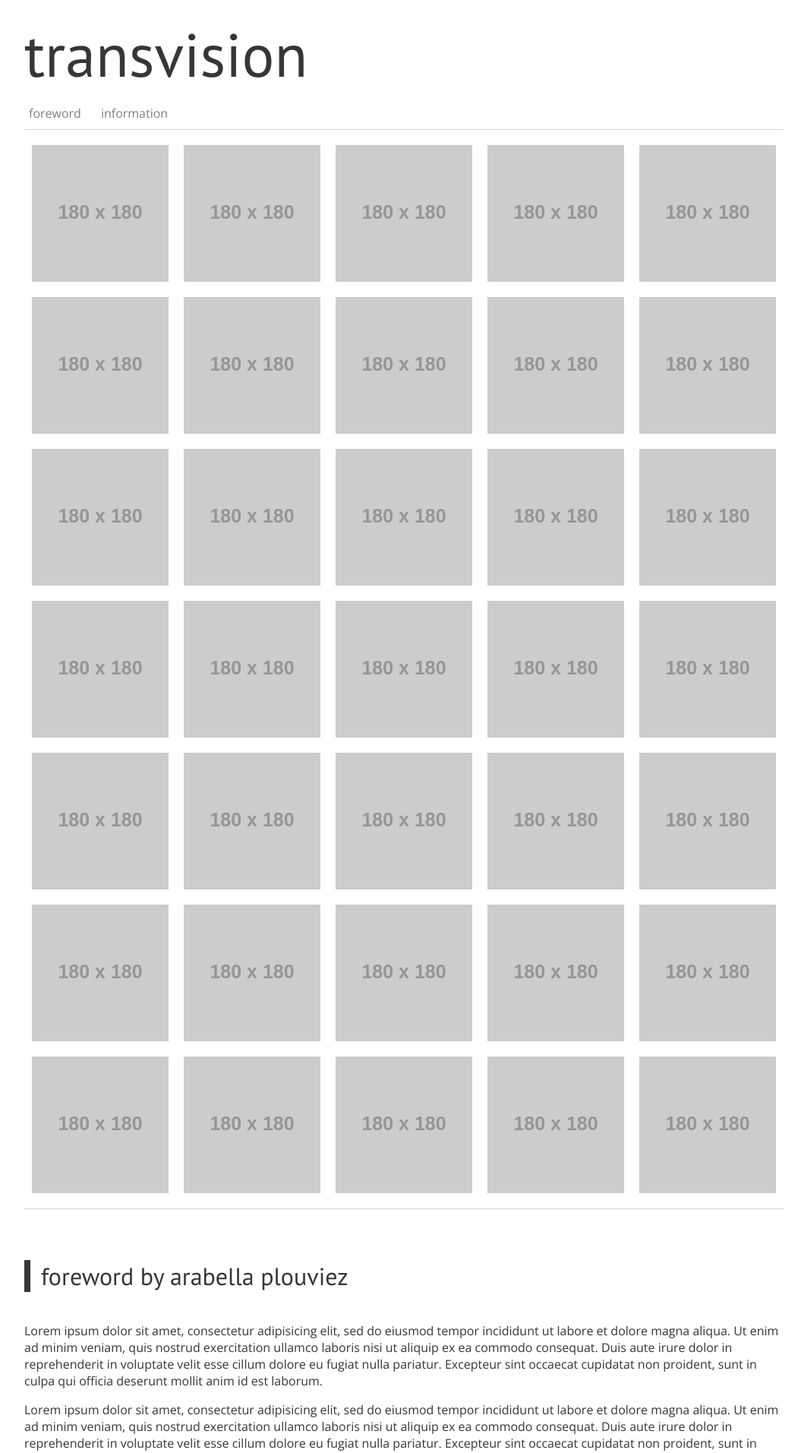
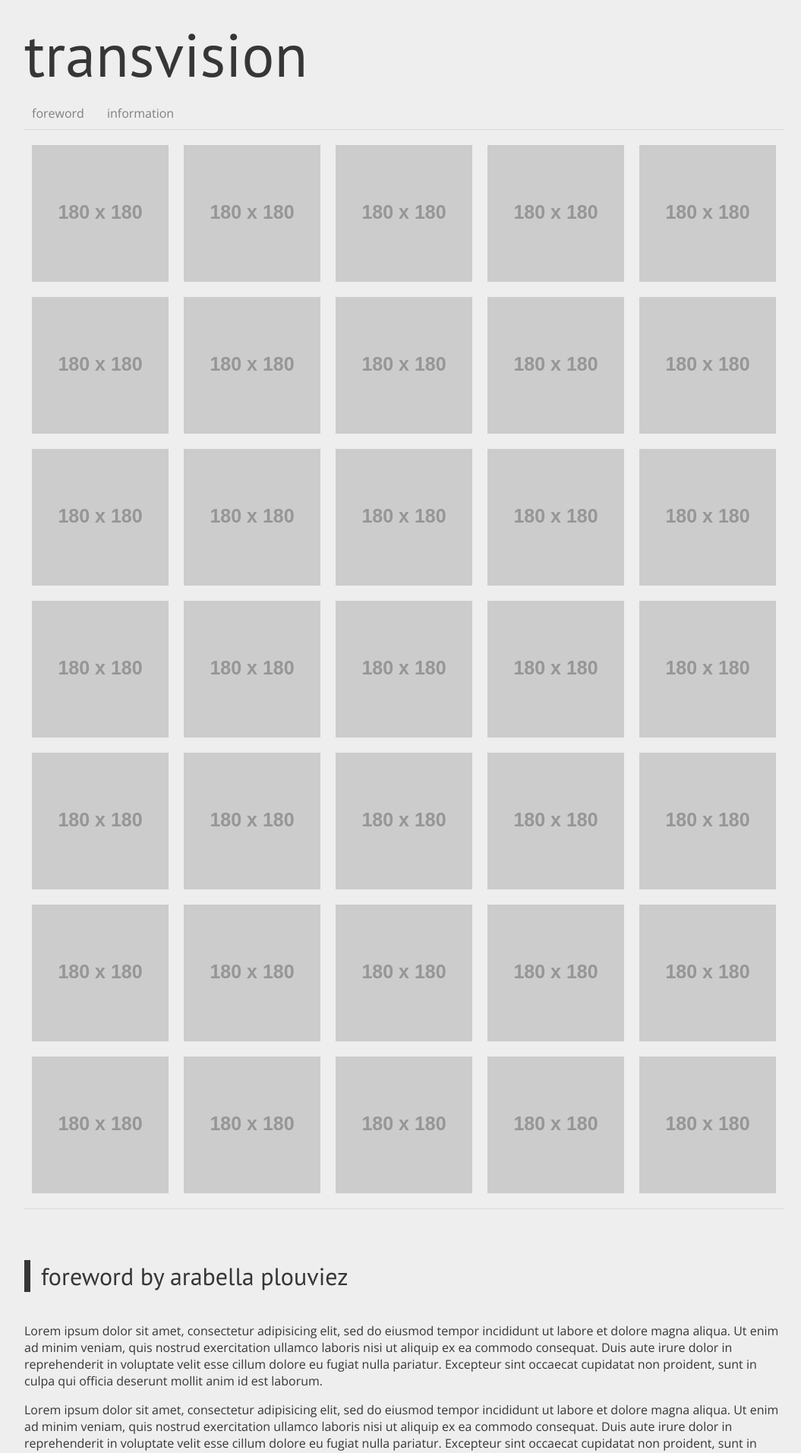
Before and after one commit to transvision/transvision.github.com, a Jekyll site: the page built from index.html, in a window 1280 px wide. Shown: the top 1913 px of the page at 76% size, without its empty margins (108-1163 px from the left). Built offline with Jekyll 4.4.1, drawn with Linux system fonts in a browser that asks for light colours; nearby versions of some CDN libraries.

Commit message:
Tidied up css

```diff
--- a/index.html
+++ b/index.html
@@ -70,7 +70,7 @@
 		<p>Lorem ipsum dolor sit amet, consectetur adipisicing elit, sed do eiusmod tempor incididunt ut labore et dolore magna aliqua. Ut enim ad minim veniam, quis nostrud exercitation ullamco laboris nisi ut aliquip ex ea commodo consequat. Duis aute irure dolor in reprehenderit in voluptate velit esse cillum dolore eu fugiat nulla pariatur. Excepteur sint occaecat cupidatat non proident, sunt in culpa qui officia deserunt mollit anim id est laborum.</p>
 	</section>
 </div>
-<div id="footcontainer">
+<div id="footcontain">
 	<section id="info">
 		<h2>how to find us</h2>
 		<iframe src="https://maps.google.com/maps?f=q&amp;source=s_q&amp;hl=en&amp;geocode=&amp;q=Ashburn+House,+SR27EF&amp;aq=&amp;sll=54.976705,-1.539928&amp;sspn=0.245901,0.567856&amp;ie=UTF8&amp;hq=&amp;hnear=University+of+Sunderland,+Sunderland,+Tyne+and+Wear,+United+Kingdom&amp;t=m&amp;ll=54.912047,-1.411657&amp;spn=0.017268,0.036478&amp;z=14&amp;iwloc=A&amp;output=embed"></iframe>
--- a/static/css/base.css
+++ b/static/css/base.css
@@ -3,7 +3,7 @@
 	padding: 0;
 	font-family: "Open Sans", "Helvetica Neue", Helvetica, Arial, sans-serif;
 	font-size: 1em;
-	background-color: #fff;
+	background-color: #eee;
 	color: #363636;
 }
 
@@ -16,25 +16,25 @@
 	color: #363636;
 }
 
-header {
-	border-bottom: 1px solid #d8d8d8;
-	overflow: auto;
-}
-
 h1 {
 	margin: 20px 0 15px;
 	font-family: "PT Sans", "Helvetica Neue", Helvetica, Arial, sans-serif;
+	font-size: 5em;
 	font-weight: 400;
-	font-size: 5em;
 }
 
 h2 {
 	margin-bottom: 40px;
 	padding-left: 14px;
+	font-family: "PT Sans", "Helvetica Neue", Helvetica, Arial, sans-serif;
+	font-size: 2em;
+	font-weight: 400;
 	border-left: 8px solid #363636;
-	font-family: "PT Sans", "Helvetica Neue", Helvetica, Arial, sans-serif;
-	font-weight: 400;
-	font-size: 2em;
+}
+
+header {
+	overflow: auto;
+	border-bottom: 1px solid #d8d8d8;
 }
 
 ul {
@@ -43,16 +43,18 @@
 	list-style-type: none;
 }
 
+li {
+	float: left;
+}
+
 nav li {
-	float: left;
-	margin: 0 20px 10px 0;
-	padding-left: 6px;
+	margin: 0 20px 10px 10px;
 }
 
 #container {
-	max-width: 1000px;
 	margin: 0 auto;
 	padding: 0 40px;
+	max-width: 1000px;
 }
 
 #gallery {
@@ -62,7 +64,6 @@
 }
 
 #gallery li {
-	float: left;
 	margin: 10px 10px 5px;
 }
 
@@ -73,43 +74,35 @@
 
 #gallery li:active {
 	position: relative;
-	top: 5px;
-
-	-webkit-box-shadow: none;
-	-moz-box-shadow: none;
-	box-shadow: none;
+	top: 4px;
 }
 
 #foreword {
 	padding: 40px 0;
 }
 
-#footcontainer {
+#footcontain {
 	background-color: #363636;
 	-webkit-box-shadow: inset 0 6px 20px #262626;
-	-moz-box-shadow: inset 0 6px 20px #262626;
-	box-shadow: inset 0 6px 20px #262626;
+	-moz-box-shadow: 	inset 0 6px 20px #262626;
+	box-shadow: 		inset 0 6px 20px #262626;
 }
 
 #info {
-	max-width: 1000px;
 	margin: 0 auto;
 	padding: 40px;
-	color: #fff;
+	max-width: 1000px;
+	color: #eee;
+}
+
+#info h2 {
+	border-color: #eee;
 }
 
 iframe {
-	margin: 0;
-	border: 0;
+	margin-bottom: 20px;
 	width: 100%;
 	height: 350px;
 	overflow: hidden;
+	border: 0;
 }
-
-#info h2 {
-	border-color: #fff;
-}
-
-address {
-	margin-top: 20px;
-}
```
